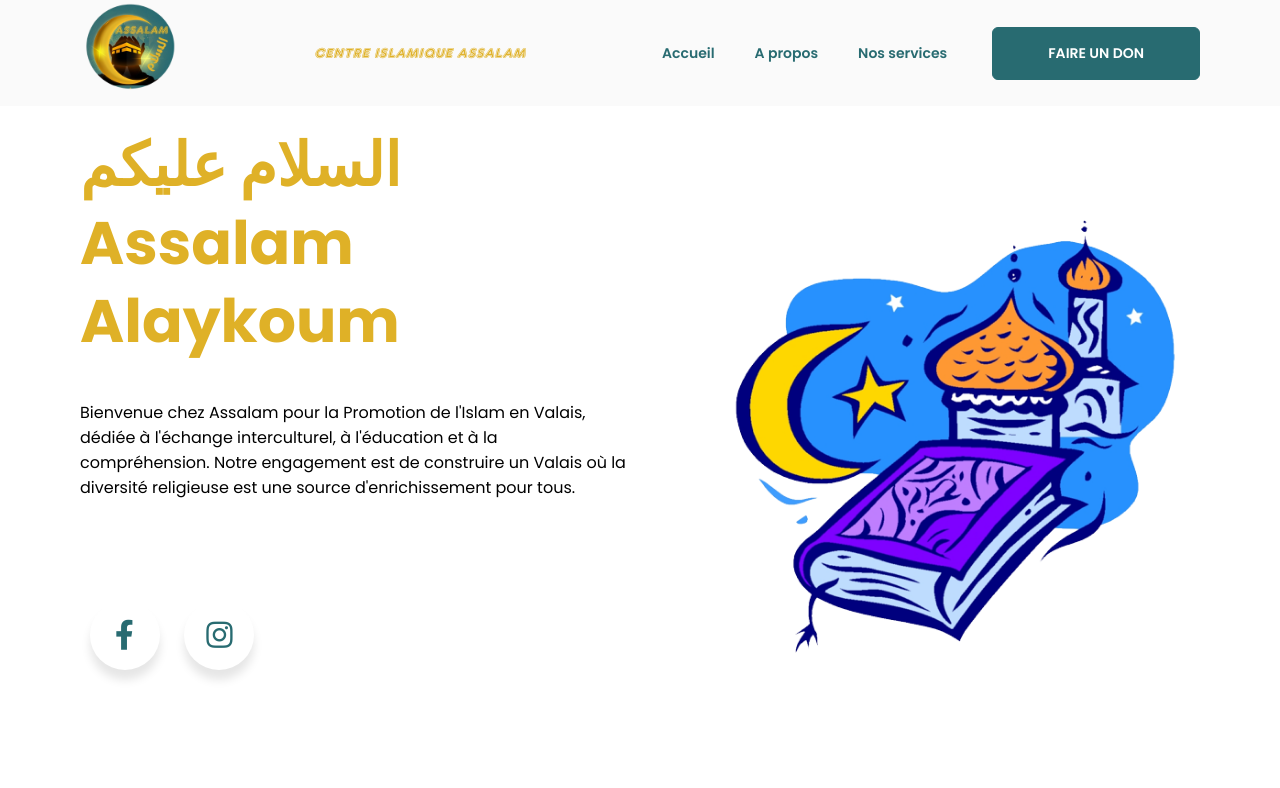
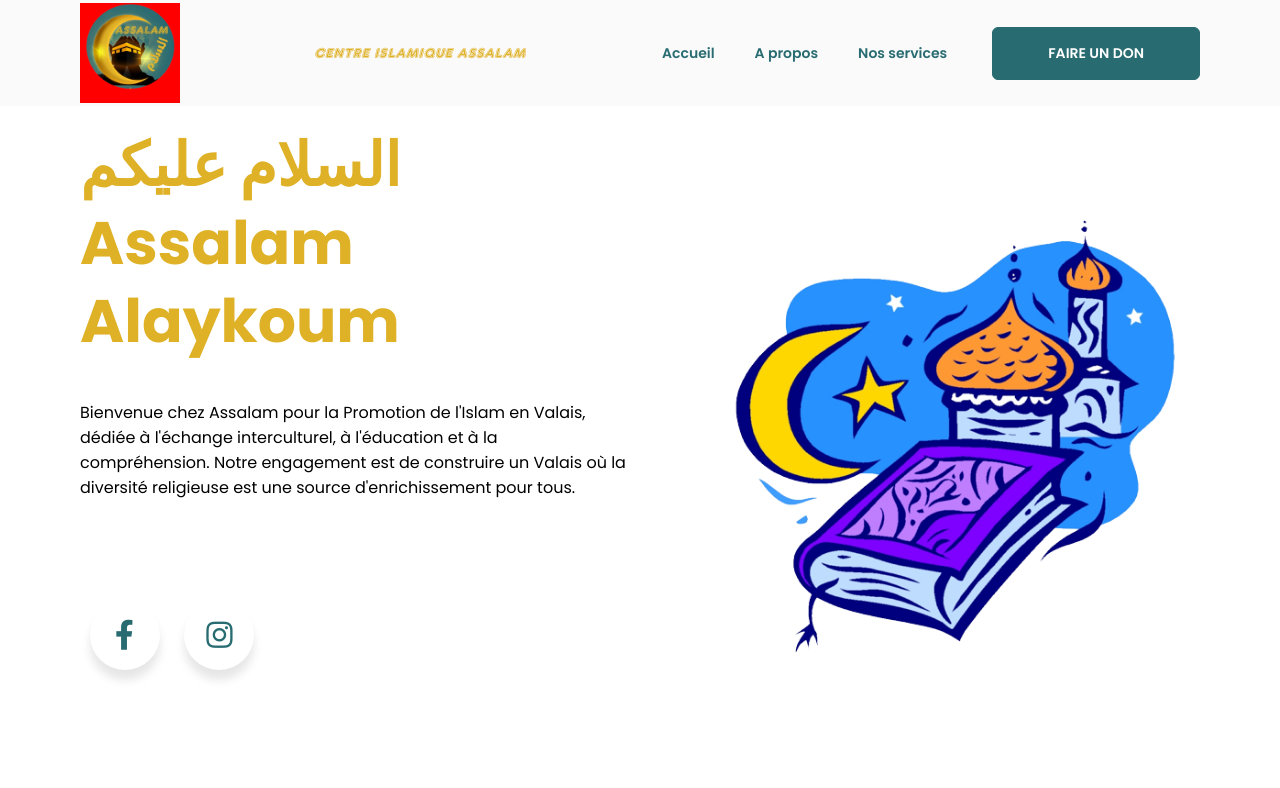
Before and after one commit to KevinCoppey/Centre-Assalam, a plain HTML site: page index.html in a window 1280 px wide. Shown: the top 788 px of the page. Drawn offline with nearby package versions, Linux system fonts and the light colour scheme.

Commit message:
test2
test2

```diff
--- a/index.html
+++ b/index.html
@@ -44,7 +44,7 @@
             <img
               onclick="window.scrollTop(0);"
               src="./assets/images/assalam_logo.png"
-              style="max-width: 5000%; max-height: auto"
+              style="max-width: 5000%; max-height: auto; background-color: red"
             />
           </a>
         </div>
```
